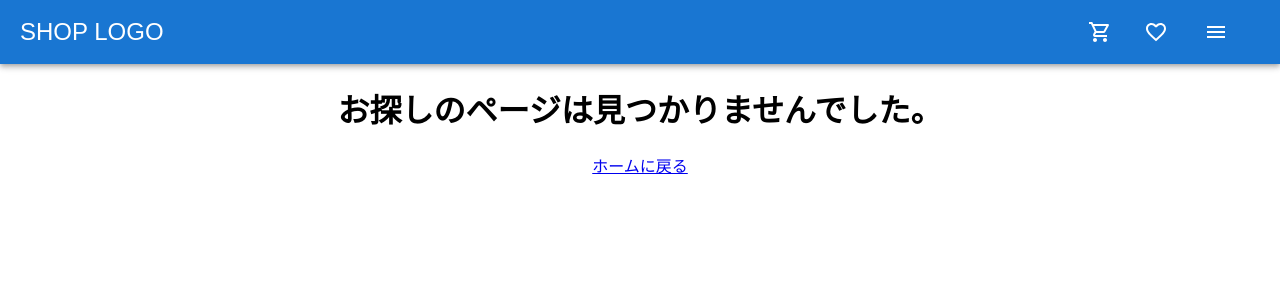
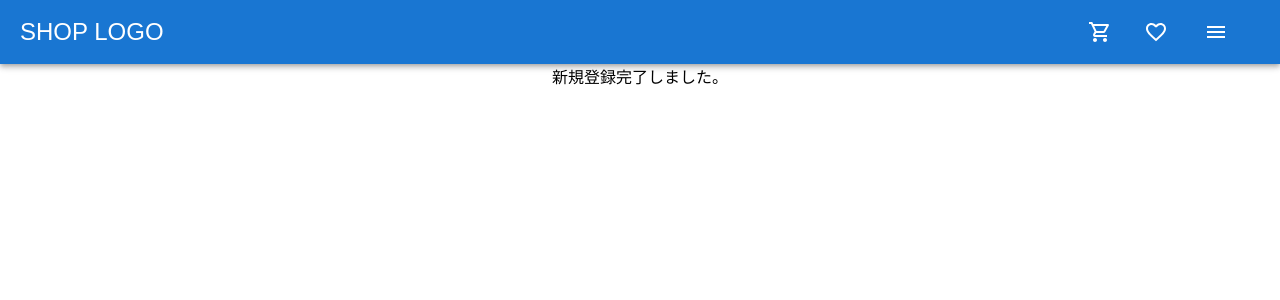
Before and after one commit to Onepiece2424/shampoo_ec_site, a React (Create React App) app in the folder frontend/: page /sign_up_confirmation in a window 1280 px wide. Shown: the top 300 px of the page. Built offline with nearby package versions, Linux system fonts and the light colour scheme.

Commit message:
新規登録確認ページの作成

```diff
--- a/frontend/src/App.js
+++ b/frontend/src/App.js
@@ -12,6 +12,7 @@ import Order from './components/order/Order';
 import Thanks from './components/thanks/Thanks';
 import SignIn from './components/sign_in/SignIn';
 import SignUp from './components/sign_up/SignUp';
+import SignUpConfirmation from './components/sign_up/SignUpConfirmation';
 
 function App() {
   return (
@@ -19,8 +20,9 @@ function App() {
       <Header />
       <Routes>
         <Route path="/" element={<Top />} />
+        <Route path="users/sign_up" element={<SignUp />} />
+        <Route path="/sign_up_confirmation" element={<SignUpConfirmation />} />
         <Route path="users/sign_in" element={<SignIn />} />
-        <Route path="users/sign_up" element={<SignUp />} />
         <Route path="/items" element={<ItemList />} />
         <Route path="/carts" element={<Cart />} />
         <Route path="/order" element={<Order />} />
--- /dev/null
+++ b/frontend/src/components/sign_up/SignUpConfirmation.jsx
@@ -0,0 +1,11 @@
+import React from 'react'
+
+const SignUpConfirmation = () => {
+  return (
+    <div>
+      新規登録完了しました。
+    </div>
+  )
+}
+
+export default SignUpConfirmation
```
